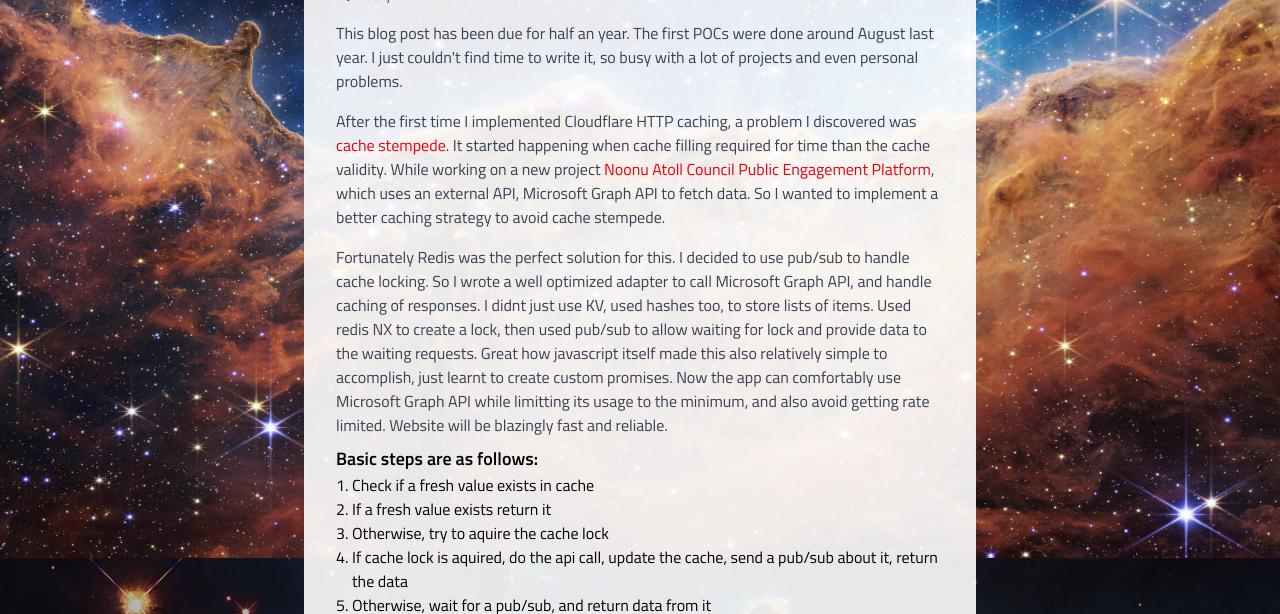
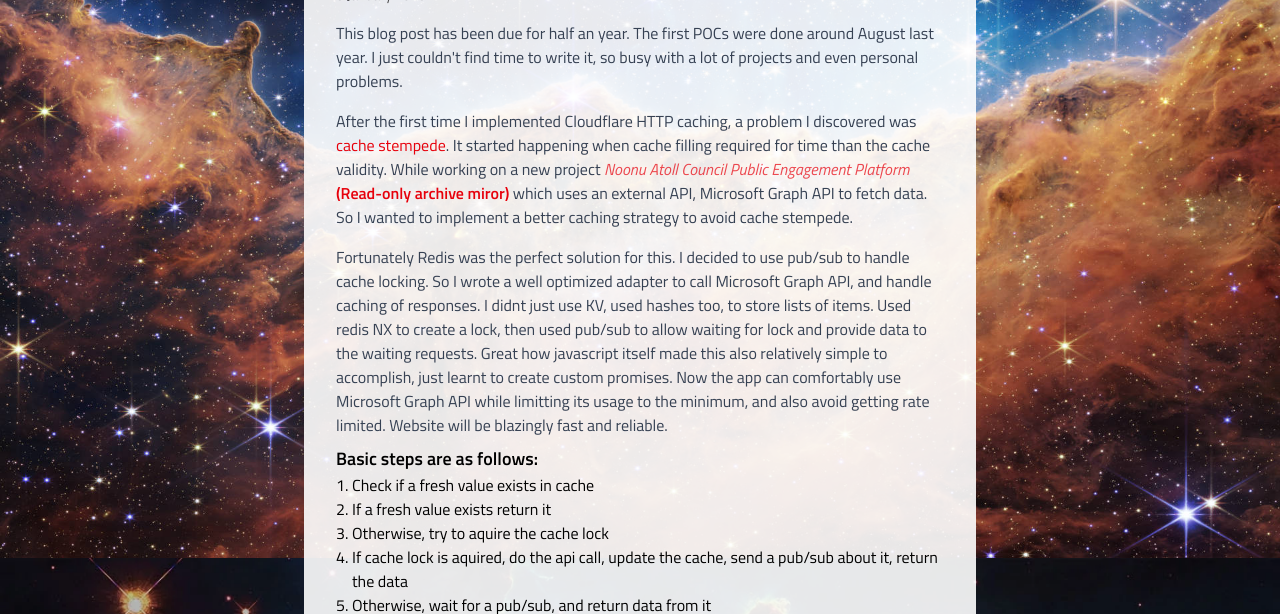
Before and after one commit to majudhu/majudhu.co-astro, an Astro site: page /blog/redis-cache-locking in a window 1280 px wide. Shown: the part 183-797 px from the top of the page. Built offline with nearby package versions, Linux system fonts and the light colour scheme; Astro itself is replaced by a stand-in of ours.

Commit message:
feat(projects): add noonu archive site links

```diff
--- a/src/components/portfolio/projects.astro
+++ b/src/components/portfolio/projects.astro
@@ -32,9 +32,13 @@ import Section from './section.astro';
 
   <ItemDarkHalf title='Visual Propoganda Websites'>
     <p>
-      <a href='https://noonuatoll.gov.mv'>Noonu Atoll Council Public Engagement Platorm</a> Fetches live data from
-      Microsoft Project, Planner and Sharepoint using Microsoft Graph API and presented for public citizens to view and
-      interact with. Users can login with Efaas to create and participate in polls and discussions.{' '}
+      <a href='https://noonuatoll.gov.mv'>Noonu Atoll Council Public Engagement Platorm</a>
+      <br />
+      <a href='https://noonu-pep-updates.majudhu.workers.dev'>Read-only archive miror</a>
+      <br />
+      Fetches live data from Microsoft Project, Planner and Sharepoint using Microsoft Graph API and presented for
+      public citizens to view and interact with. Users can login with Efaas to create and participate in polls and
+      discussions. <br />
       <a href='/blog/redis-cache-locking/'>Read blog post</a>
     </p>
   </ItemDarkHalf>
--- a/src/pages/blog/redis-cache-locking.astro
+++ b/src/pages/blog/redis-cache-locking.astro
@@ -16,9 +16,15 @@ export const tags = ['Remix', 'Redis', 'Nginx', 'Cache'];
   <Paragraph>
     After the first time I implemented Cloudflare HTTP caching, a problem I discovered was{' '}
     <a href='https://en.wikipedia.org/wiki/Cache_stampede'>cache stempede</a>. It started happening when cache filling
-    required for time than the cache validity. While working on a new project{' '}
-    <a href='https://noonuatoll.gov.mv/'>Noonu Atoll Council Public Engagement Platform</a>, which uses an external API,
-    Microsoft Graph API to fetch data. So I wanted to implement a better caching strategy to avoid cache stempede.
+    required for time than the cache validity. While working on a new project
+    <a class='italic opacity-70' href='https://noonuatoll.gov.mv'>
+      Noonu Atoll Council Public Engagement Platform
+    </a>{' '}
+    <a class='font-semibold' href='https://noonu-pep-updates.majudhu.workers.dev'>
+      (Read-only archive miror)
+    </a>{' '}
+    which uses an external API, Microsoft Graph API to fetch data. So I wanted to implement a better caching strategy to
+    avoid cache stempede.
   </Paragraph>
   <Paragraph>
     Fortunately Redis was the perfect solution for this. I decided to use pub/sub to handle cache locking. So I wrote a
```
